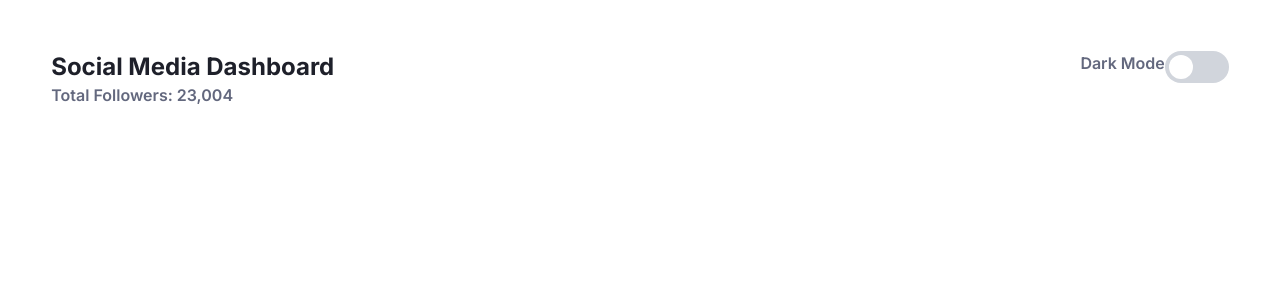
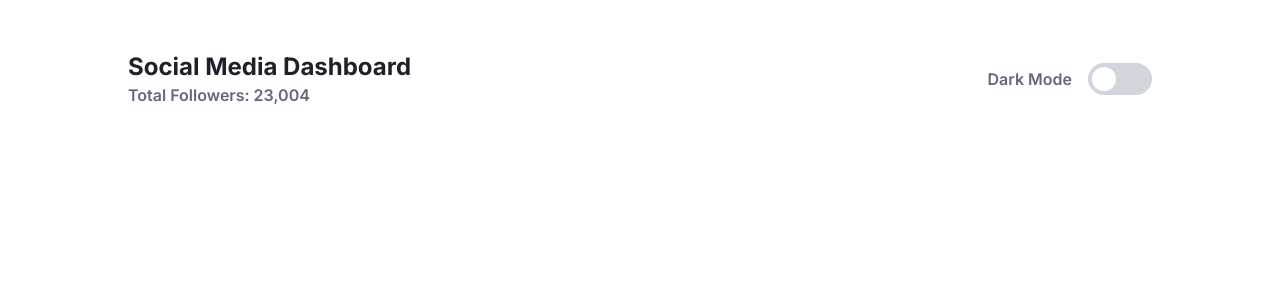
Before and after one commit to akshay-ken/rookie-project-06, a React (Vite) app: page / in a window 1280 px wide. Shown: the top 300 px of the page. Built offline with nearby package versions, Linux system fonts and the light colour scheme.

Commit message:
style: add px for desktop view

```diff
--- a/src/components/HeaderSection.jsx
+++ b/src/components/HeaderSection.jsx
@@ -10,12 +10,11 @@ export function HeaderSection() {
         </h2>
       </div>
       <hr className="md:hidden my-4" />
-      <div className="flex flex-row justify-between md:items-start items-center">
-        <p className="text-base font-semibold text-Gray-650-Text">Dark Mode</p>
+      <div className="flex flex-row justify-between md:items-center md:gap-x-4 items-center">
+        <p className="text-base font-semibold text-Gray-650-Text ">Dark Mode</p>
         {/* custom toggle switch */}
         <label className="relative cursor-pointer w-16 h-8 bg-gray-300 rounded-full">
           <input type="checkbox" className="sr-only peer" value="" />
-
           <div className="w-6 absolute top-1 left-1 h-6 rounded-full transition-all bg-white peer-checked:translate-x-8"></div>
         </label>
       </div>
--- a/src/components/MainPage.jsx
+++ b/src/components/MainPage.jsx
@@ -2,7 +2,7 @@ import { HeaderSection } from "./HeaderSection";
 
 export function MainPage() {
   return (
-    <main className="p-[4%] flex flex-col">
+    <main className="p-[4%] md:px-[10%] flex flex-col">
       <HeaderSection />
     </main>
   );
```
